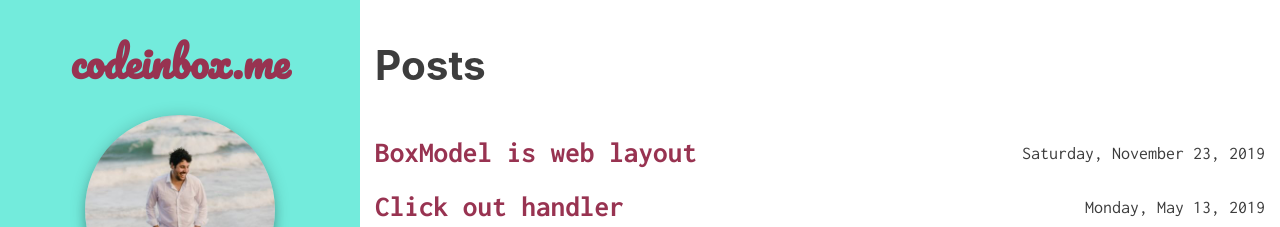
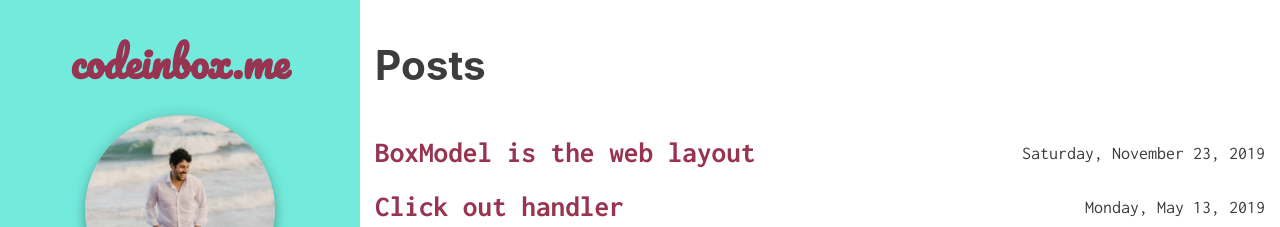
Before and after one commit to daniloster/daniloster.github.io, a Gatsby site: page / in a window 1280 px wide. Shown: the top 227 px of the page. Built offline with nearby package versions, Linux system fonts and the light colour scheme; Gatsby itself is replaced by a stand-in of ours.

Commit message:
fix name path

```diff
--- a/src/articles/BoxModel.md
+++ b/src/articles/BoxModel.md
@@ -1,6 +1,6 @@
 ---
-title: "BoxModel is web layout"
-path: "/posts/box-model-is-web-layout"
+title: "BoxModel is the web layout"
+path: "/posts/box-model-is-the-web-layout"
 component: "articles/BoxModel"
 createdDate: 1574540734000
 isDraft: true
```
